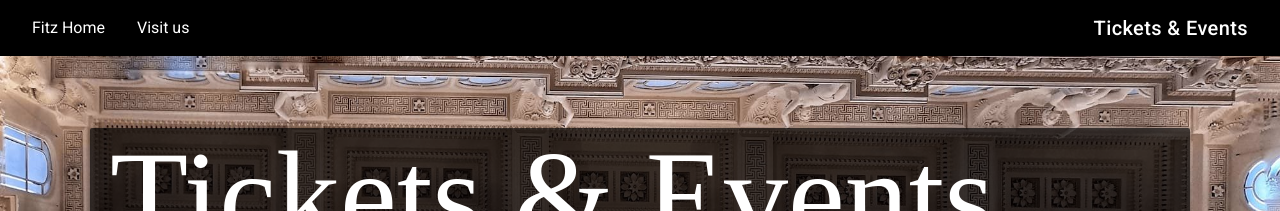
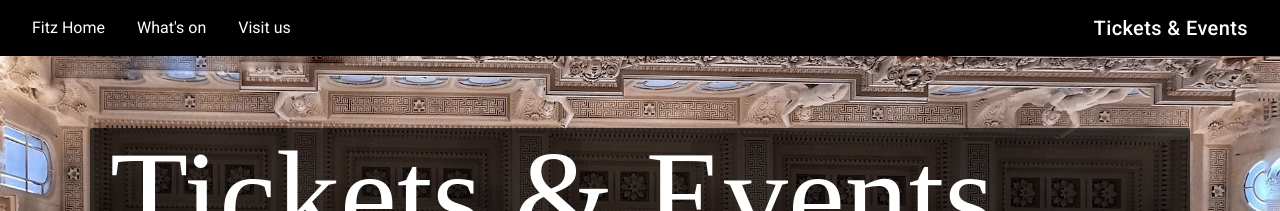
Before and after one commit to FitzwilliamMuseum/tessitura-fitz, a Jekyll site: the page built from index.md, in a window 1280 px wide. Shown: the top 211 px of the page. Built offline with Jekyll 4.4.1, drawn with Linux system fonts in a browser that asks for light colours; nearby versions of some CDN libraries; some web fonts are replaced.

Commit message:
Add events nav

```diff
--- a/_includes/structure/navigation.html
+++ b/_includes/structure/navigation.html
@@ -13,6 +13,9 @@
       <a class="nav-link" href="https://fitzmuseum.cam.ac.uk">Fitz Home <span class="sr-only">(current)</span></a>
     </li>
     <li class="nav-item active">
+      <a class="nav-link" href="/events">What's on<span class="sr-only">(current)</span></a>
+    </li>
+    <li class="nav-item active">
       <a class="nav-link" href="https://fitzmuseum.cam.ac.uk/visit">Visit us<span class="sr-only">(current)</span></a>
     </li>
 </ul>
```
